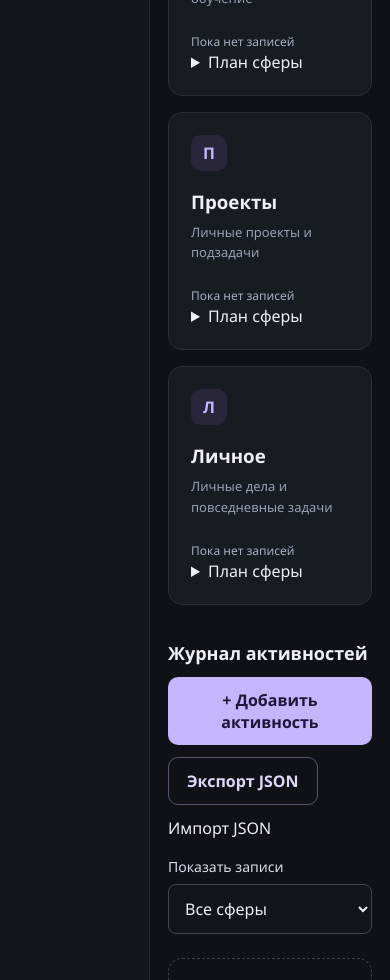
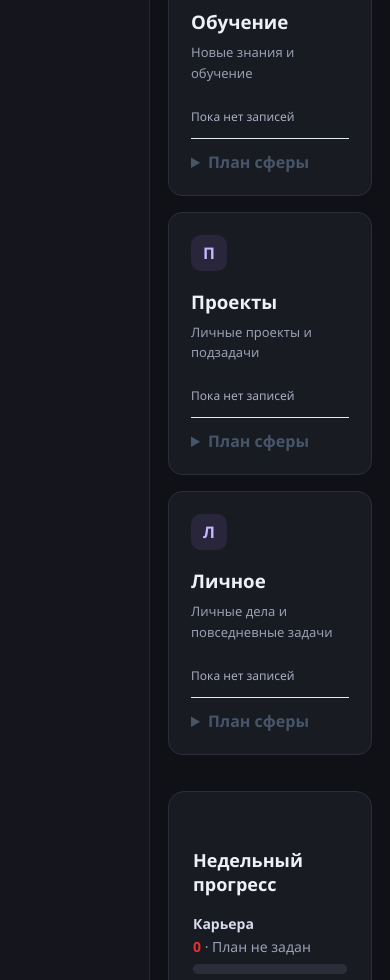
Before and after one commit to SergeyKozyrevSC/batya-os, a React (Vite) app: page / in a window 390 px wide. Shown: the part 1020-2000 px from the top of the page. Built offline with nearby package versions, Linux system fonts and the light colour scheme.

Commit message:
Add weekly sphere progress

```diff
--- a/src/App.tsx
+++ b/src/App.tsx
@@ -611,6 +611,19 @@ export default function App() {
     }));
   };
 
+  const handleSphereWeeklyTargetChange = (
+    sphereId: EntityId,
+    value: string,
+  ) => {
+    const parsedValue = Number.parseInt(value, 10);
+
+    updateActivitySpherePlan(sphereId, (plan) => ({
+      ...plan,
+      weeklyTarget:
+        Number.isNaN(parsedValue) || parsedValue < 1 ? null : parsedValue,
+    }));
+  };
+
   function handleAddProject(event: FormEvent<HTMLFormElement>) {
     event.preventDefault();
 
@@ -1309,6 +1322,91 @@ export default function App() {
 
     event.target.value = '';
   }
+
+  const weekRange = getWeekRange(todayDate);
+
+  const weeklyProgressItems: Array<{
+    sphereId: EntityId;
+    sphereName: string;
+    fact: number;
+    target: number | null;
+    ratio: number;
+    valueColor: string;
+  }> = initialSpheres.map((sphere) => {
+    const activityPlan = spherePlans.find(
+      (plan) => plan.source === 'activities' && plan.sphereId === sphere.id,
+    ) as ActivitySpherePlan | undefined;
+
+    const taskPlan = spherePlans.find(
+      (plan) => plan.source === 'tasks' && plan.sphereId === sphere.id,
+    );
+
+    const projectTaskPlan = spherePlans.find(
+      (plan) => plan.source === 'projectTasks' && plan.sphereId === sphere.id,
+    );
+
+    const weeklyActivityCount = activities.filter((activity) => {
+      const template = initialActionTemplates.find(
+        (item) => item.id === activity.templateId,
+      );
+
+      return (
+        activity.date >= weekRange.start &&
+        activity.date <= weekRange.end &&
+        template?.sphereId === sphere.id &&
+        activityPlan?.templateIds.includes(activity.templateId)
+      );
+    }).length;
+
+    const weeklyCompletedTasksCount = tasks.filter((task) => {
+      return (
+        task.isCompleted &&
+        task.completedAt !== null &&
+        task.completedAt >= weekRange.start &&
+        task.completedAt <= weekRange.end
+      );
+    }).length;
+
+    const weeklyCompletedProjectTasksCount = projectTasks.filter((task) => {
+      return (
+        task.isCompleted &&
+        task.completedAt !== null &&
+        task.completedAt >= weekRange.start &&
+        task.completedAt <= weekRange.end
+      );
+    }).length;
+
+    const isPersonalSphere = sphere.id === 'sphere-personal';
+    const isProjectsSphere = sphere.id === 'sphere-projects';
+
+    const fact = isPersonalSphere
+      ? weeklyCompletedTasksCount
+      : isProjectsSphere
+        ? weeklyCompletedProjectTasksCount
+        : weeklyActivityCount;
+
+    const target = isPersonalSphere
+      ? taskPlan?.dailyTarget != null
+        ? taskPlan.dailyTarget * 7
+        : null
+      : isProjectsSphere
+        ? projectTaskPlan?.dailyTarget != null
+          ? projectTaskPlan.dailyTarget * 7
+          : null
+        : (activityPlan?.weeklyTarget ?? null);
+
+    const ratio = target != null && target > 0 ? fact / target : 0;
+    const valueColor = `hsl(${Math.min(ratio, 1) * 120} 80% 55%)`;
+
+    return {
+      sphereId: sphere.id,
+      sphereName: sphere.name,
+      fact,
+      target,
+      ratio,
+      valueColor,
+    };
+  });
 
   return (
     <div className="app">
@@ -1431,6 +1529,21 @@ export default function App() {
                         />
                       </label>
 
+                      <label className="sphere-plan-target">
+                        Цель на неделю:
+                        <input
+                          type="number"
+                          min="1"
+                          value={spherePlan?.weeklyTarget?.toString() ?? ''}
+                          onChange={(event: ChangeEvent<HTMLInputElement>) =>
+                            handleSphereWeeklyTargetChange(
+                              sphere.id,
+                              event.target.value,
+                            )
+                          }
+                        />
+                      </label>
+
                       <p className="task-summary" role="status">
                         {spherePlan?.dailyTarget != null
                           ? `Сегодня: ${completedTodayCount} / ${spherePlan.dailyTarget}`
@@ -1443,7 +1556,69 @@ export default function App() {
             );
           })}
         </div>
-
+        <section
+          className="weekly-progress-section"
+          aria-labelledby="weekly-progress-heading"
+        >
+          <div className="section-heading">
+            <h2 id="weekly-progress-heading">Недельный прогресс</h2>
+          </div>
+
+          <div className="weekly-progress-list">
+            {weeklyProgressItems.map((item) => {
+              const progressValue =
+                item.target != null && item.target > 0
+                  ? Math.min(item.fact, item.target)
+                  : 0;
+
+              const progressMax =
+                item.target != null && item.target > 0 ? item.target : 1;
+
+              return (
+                <div className="weekly-progress-item" key={item.sphereId}>
+                  <div className="weekly-progress-header">
+                    <span className="weekly-progress-name">
+                      {item.sphereName}
+                    </span>
+
+                    <span className="weekly-progress-value">
+                      {item.target != null ? (
+                        <>
+                          <span
+                            className="weekly-progress-fact"
+                            style={{ color: item.valueColor }}
+                          >
+                            {item.fact}
+                          </span>
+                          {' / '}
+                          <span className="weekly-progress-target">
+                            {item.target}
+                          </span>
+                        </>
+                      ) : (
+                        <>
+                          <span
+                            className="weekly-progress-fact"
+                            style={{ color: item.valueColor }}
+                          >
+                            {item.fact}
+                          </span>
+                          {' · План не задан'}
+                        </>
+                      )}
+                    </span>
+                  </div>
+
+                  <progress
+                    className="weekly-progress-bar"
+                    max={progressMax}
+                    value={progressValue}
+                  />
+                </div>
+              );
+            })}
+          </div>
+        </section>
         <section
           className="activity-section"
           aria-labelledby="activity-log-heading"
--- a/src/index.css
+++ b/src/index.css
@@ -880,3 +880,137 @@ body:has(.modal-backdrop) {
   border-radius: 999px;
   background: #7954c7;
 }
+
+.sphere-plan {
+  margin-top: 12px;
+  border-top: 1px solid var(--border-color, #e2e8f0);
+  padding-top: 12px;
+}
+
+.sphere-plan summary {
+  cursor: pointer;
+  font-weight: 600;
+  color: var(--text-secondary, #475569);
+}
+
+.sphere-plan-templates {
+  display: flex;
+  flex-wrap: wrap;
+  gap: 8px;
+  margin-top: 10px;
+}
+
+.sphere-plan-templates label {
+  display: inline-flex;
+  align-items: center;
+  gap: 6px;
+  font-size: 14px;
+  color: var(--text-primary, #1e293b);
+}
+
+.sphere-plan-target {
+  display: flex;
+  align-items: center;
+  gap: 8px;
+  margin-top: 10px;
+  font-size: 14px;
+  color: var(--text-primary, #1e293b);
+}
+
+.sphere-plan-target input {
+  width: 80px;
+  padding: 6px 8px;
+  border: 1px solid var(--border-color, #cbd5e1);
+  border-radius: 6px;
+}
+
+.sphere-plan .task-summary {
+  margin-top: 10px;
+}
+
+.weekly-progress-section {
+  margin-top: 36px;
+  padding: 24px;
+  border: 1px solid #2b2d39;
+  border-radius: 16px;
+  background: #191b23;
+}
+
+.weekly-progress-list {
+  display: grid;
+  gap: 16px;
+}
+
+.weekly-progress-item {
+  min-width: 0;
+}
+
+.weekly-progress-header {
+  display: flex;
+  align-items: baseline;
+  justify-content: space-between;
+  gap: 12px;
+  margin-bottom: 8px;
+}
+
+.weekly-progress-name {
+  min-width: 0;
+  overflow-wrap: anywhere;
+  color: #d9dcea;
+  font-size: 14px;
+  font-weight: 600;
+}
+
+.weekly-progress-value {
+  flex-shrink: 0;
+  color: #9aa0b5;
+  font-size: 14px;
+  white-space: nowrap;
+}
+
+.weekly-progress-fact {
+  font-weight: 700;
+}
+
+.weekly-progress-target {
+  color: #22c55e;
+  font-weight: 700;
+}
+
+.weekly-progress-bar {
+  display: block;
+  width: 100%;
+  height: 10px;
+  overflow: hidden;
+  border: none;
+  border-radius: 999px;
+  appearance: none;
+  background: #2b2d39;
+}
+
+.weekly-progress-bar::-webkit-progress-bar {
+  border-radius: 999px;
+  background: #2b2d39;
+}
+
+.weekly-progress-bar::-webkit-progress-value {
+  border-radius: 999px;
+  background: #4f7cff;
+}
+
+.weekly-progress-bar::-moz-progress-bar {
+  border-radius: 999px;
+  background: #4f7cff;
+}
+
+@media (max-width: 680px) {
+  .weekly-progress-header {
+    flex-direction: column;
+    align-items: flex-start;
+    gap: 4px;
+  }
+
+  .weekly-progress-value {
+    white-space: normal;
+  }
+}
```
